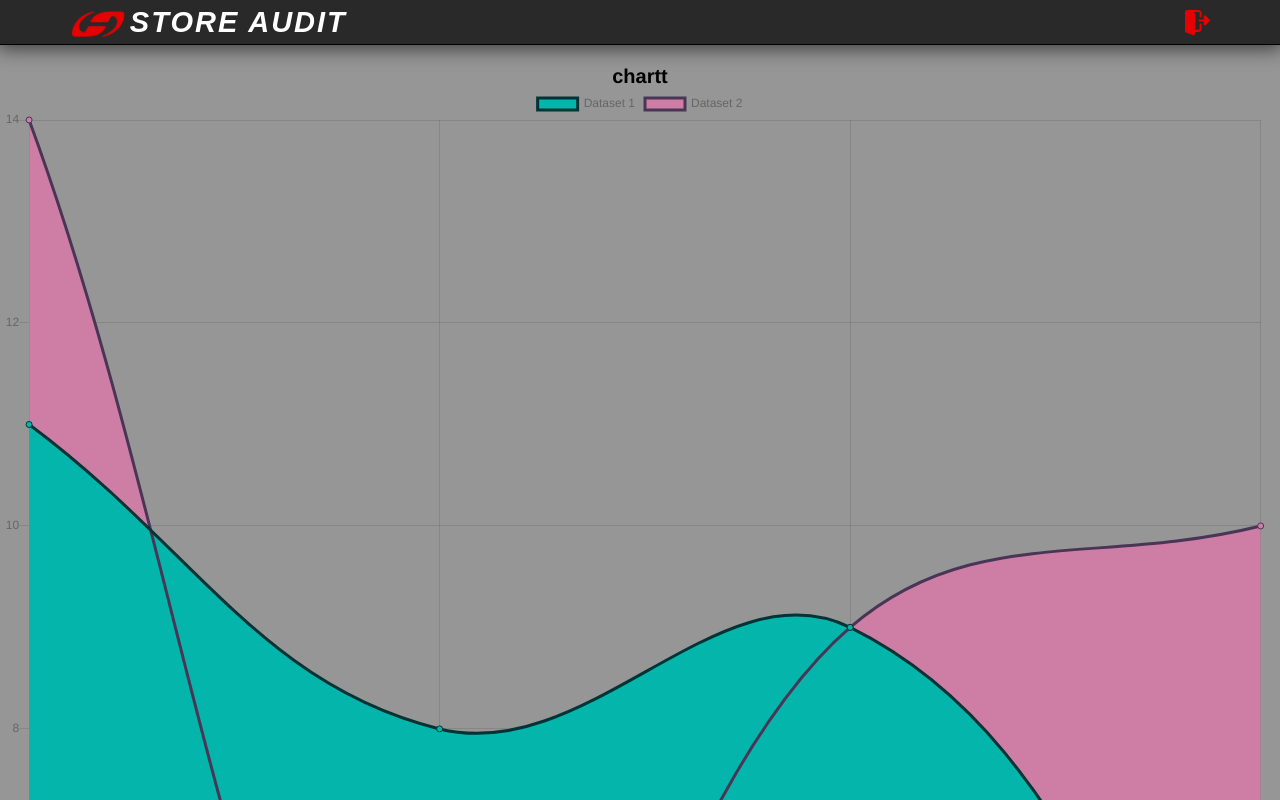
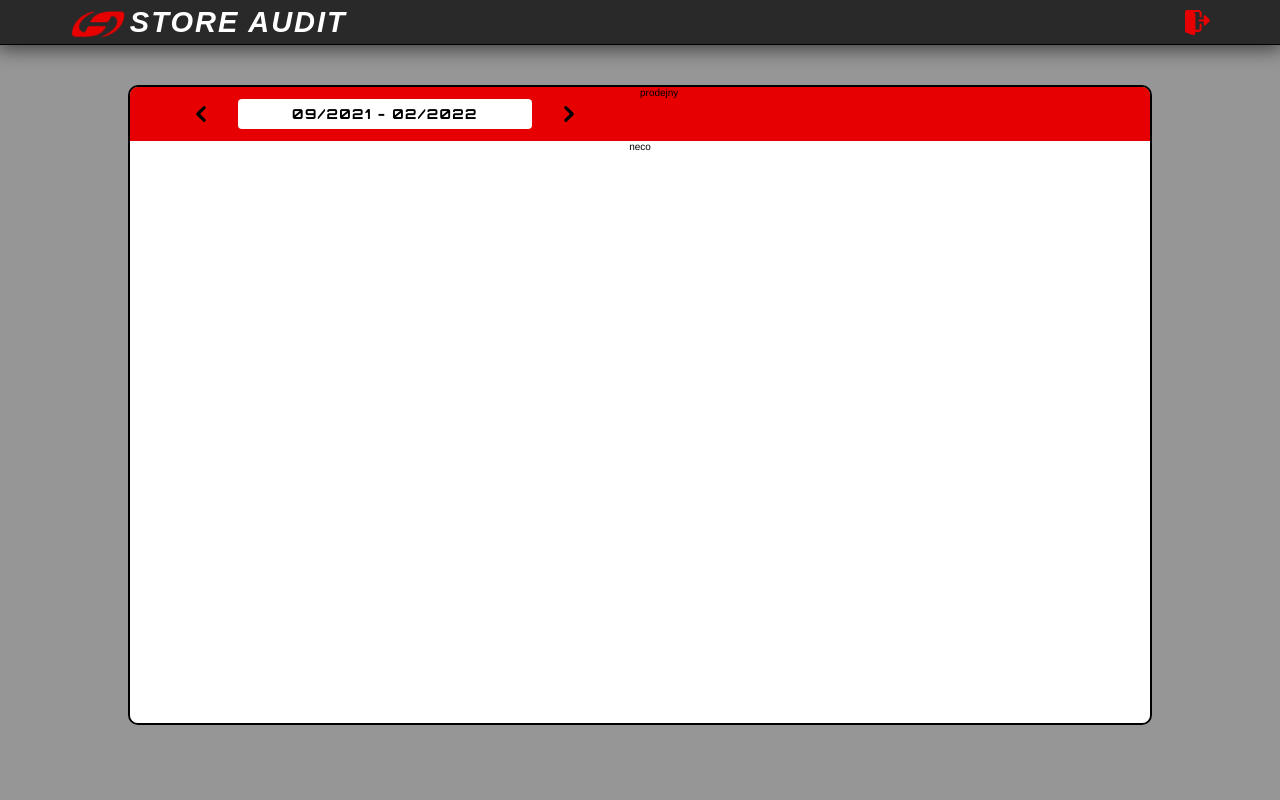
Before and after one commit to brojor/store-audit-desktop, a Vue app: page /chart in a window 1280 px wide. Shown: the top 800 px of the page. Built offline with nearby package versions, Linux system fonts and the light colour scheme; a web font is replaced by a local one.

Commit message:
add dateSelector

```diff
--- a/src/views/Chart.vue
+++ b/src/views/Chart.vue
@@ -1,36 +1,57 @@
 <template>
-  <div>
-    <h1>chartt</h1>
-    <bar-chart-base :chartdata="chartData" />
-  </div>
+  <main>
+    <div class="container">
+      <header>
+        <div class="left">
+          <date-selector />
+        </div>
+        <div class="right">prodejny</div>
+      </header>
+      <div class="chart-wrapper">
+        neco
+      </div>
+    </div>
+  </main>
 </template>
 <script>
-import BarChartBase from '../components/BarChartBase.vue';
+import DateSelector from '../components/DateSelector.vue';
 
 export default {
-  components: { BarChartBase },
-  data() {
-    return {
-      chartData: {
-        labels: ['lefen', 'unor', 'březen', 'duven'],
-        datasets: [
-          {
-            label: 'Dataset 1',
-            data: [11, 8, 9, 4],
-            borderColor: '#023436 ',
-            backgroundColor: '#03B5AA',
-          },
-          {
-            label: 'Dataset 2',
-            data: [14, 3, 9, 10],
-            borderColor: '#493657',
-            backgroundColor: '#CE7DA5',
-          },
-        ],
-      },
-    };
-  },
+  name: 'ChartView',
+  components: { DateSelector },
 };
 </script>
 
-<style scoped></style>
+<style scoped>
+main {
+  display: flex;
+  justify-content: center;
+}
+
+.container {
+  margin-top: 2rem;
+  width: 80vw;
+  height: 80vh;
+  border: 2px solid black;
+  border-radius: 1rem;
+  display: flex;
+  flex-direction: column;
+  overflow: hidden;
+}
+
+header {
+  display: flex;
+  align-items: stretch;
+  background-color: #e60001;
+}
+
+.left {
+  width: 50%;
+  padding: 1rem;
+}
+
+.chart-wrapper {
+  background-color: #fff;
+flex-grow: 1;
+}
+</style>
--- a/src/views/Home.vue
+++ b/src/views/Home.vue
@@ -58,7 +58,7 @@
           <td>{{ categoryPoint.name }}</td>
           <td
             v-for="(audit, auditIndex) in audits"
-            @click.shift="
+            @click.alt="
               changeResult(
                 audit._id,
                 audits[auditIndex].categories[catIndex].categoryPoints[catPointIndex].id,
```
